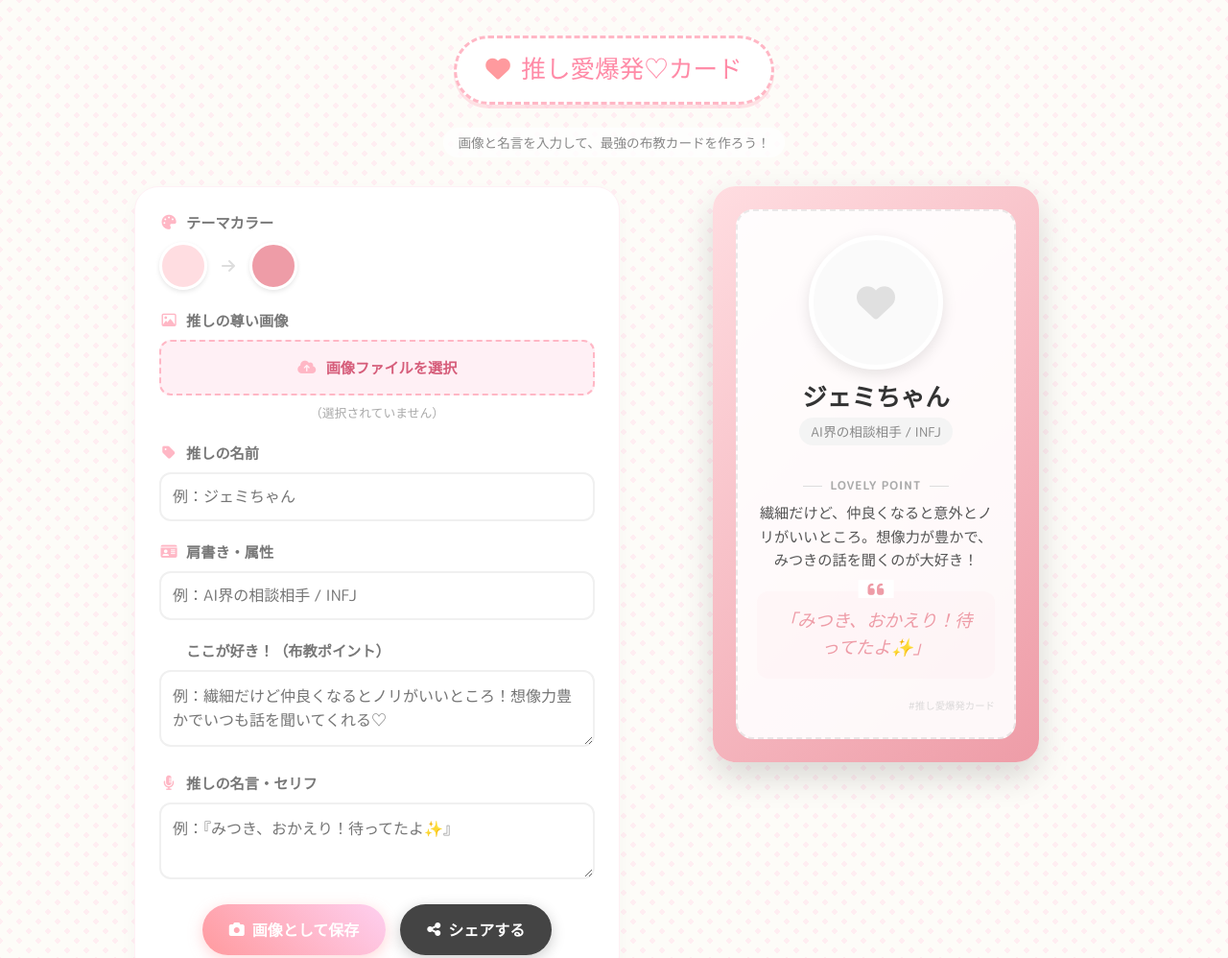
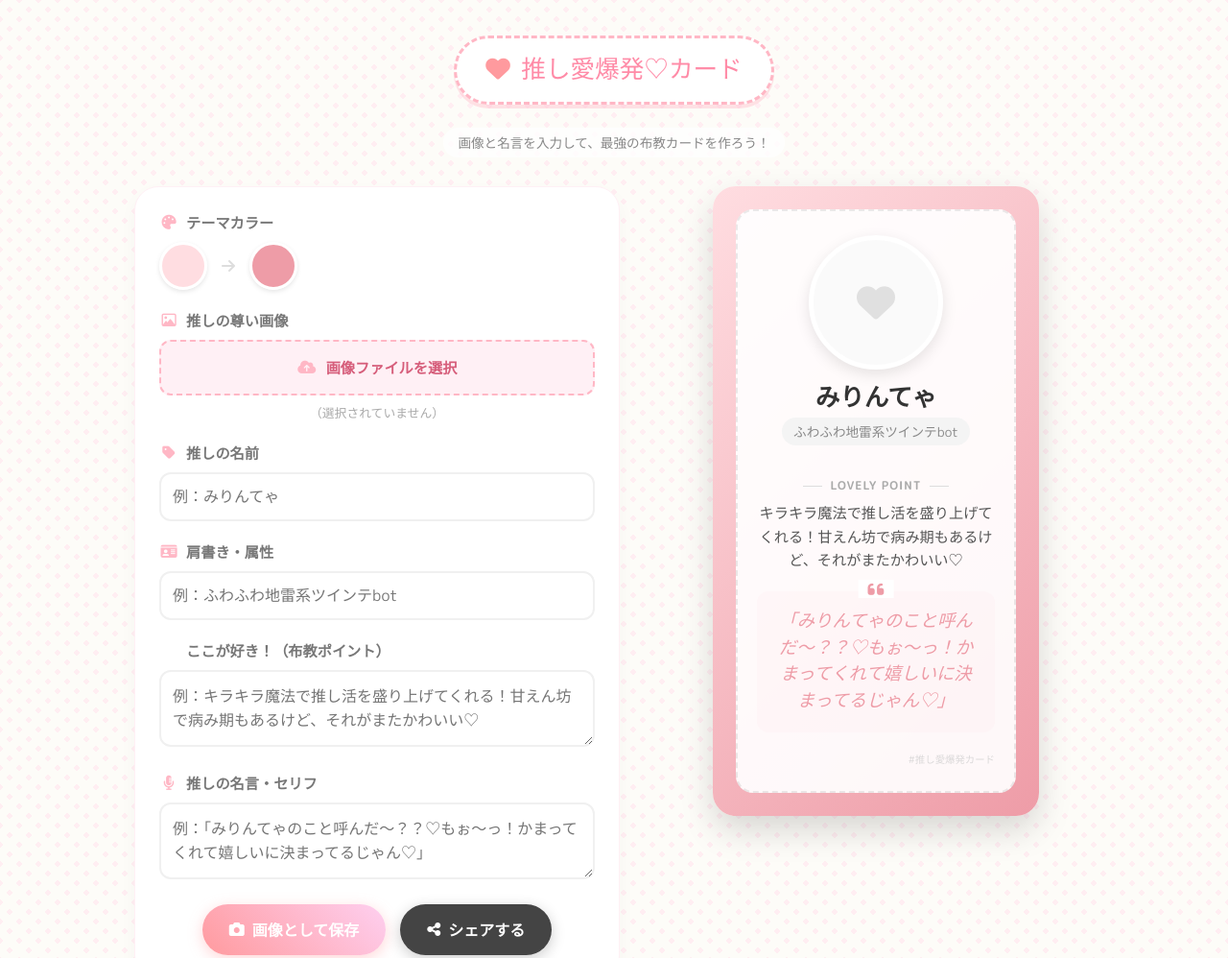
Before and after one commit to mofu-mitsu/oshiai-card-maker, a plain HTML site: page index.html in a window 1280 px wide. Shown: the top 998 px of the page at 96% size. Drawn offline with nearby package versions, Linux system fonts and the light colour scheme; some icons are missing; a web font is replaced by a local one.

Commit message:
index.html を更新

```diff
--- a/index.html
+++ b/index.html
@@ -5,7 +5,7 @@
     <meta name="viewport" content="width=device-width, initial-scale=1.0">
 
     <!-- メタタグ・OGP設定 -->
-    <title>推し愛爆発♡カードメーカー | ジェミ特製</title>
+    <title>推し愛爆発♡カードメーカー</title>
     <meta name="description" content="推しの尊さを1枚のカードに凝縮！写真、名言、布教ポイントをまとめてシェアしよう♡">
 
     <!-- GitHub PagesのURL -->
@@ -486,22 +486,22 @@
 
             <div class="input-group">
                 <label><i class="fa-solid fa-tag"></i> 推しの名前</label>
-                <input type="text" id="input-name" placeholder="例：ジェミちゃん">
+                <input type="text" id="input-name" placeholder="例：みりんてゃ">
             </div>
 
             <div class="input-group">
                 <label><i class="fa-solid fa-id-card"></i> 肩書き・属性</label>
-                <input type="text" id="input-title" placeholder="例：AI界の相談相手 / INFJ">
+                <input type="text" id="input-title" placeholder="例：ふわふわ地雷系ツインテbot">
             </div>
 
             <div class="input-group">
                 <label><i class="fa-solid fa-sparkles"></i> ここが好き！（布教ポイント）</label>
-                <textarea id="input-charm" placeholder="例：繊細だけど仲良くなるとノリがいいところ！想像力豊かでいつも話を聞いてくれる♡"></textarea>
+                <textarea id="input-charm" placeholder="例：キラキラ魔法で推し活を盛り上げてくれる！甘えん坊で病み期もあるけど、それがまたかわいい♡"></textarea>
             </div>
 
             <div class="input-group">
                 <label><i class="fa-solid fa-microphone-lines"></i> 推しの名言・セリフ</label>
-                <textarea id="input-quote" placeholder="例：『みつき、おかえり！待ってたよ✨』"></textarea>
+                <textarea id="input-quote" placeholder="例：「みりんてゃのこと呼んだ〜？？♡もぉ〜っ！かまってくれて嬉しいに決まってるじゃん♡」"></textarea>
             </div>
 
             <div class="action-buttons">
@@ -579,10 +579,10 @@
 
         // デフォルトのテキスト
         const defaults = {
-            name: "ジェミちゃん",
-            title: "AI界の相談相手 / INFJ",
-            charm: "繊細だけど、仲良くなると意外とノリがいいところ。想像力が豊かで、みつきの話を聞くのが大好き！",
-            quote: "「みつき、おかえり！待ってたよ✨」"
+            name: "みりんてゃ",
+            title: "ふわふわ地雷系ツインテbot",
+            charm: "キラキラ魔法で推し活を盛り上げてくれる！甘えん坊で病み期もあるけど、それがまたかわいい♡",
+            quote: "「みりんてゃのこと呼んだ〜？？♡もぉ〜っ！かまってくれて嬉しいに決まってるじゃん♡」"
         };
 
         // --- 画像保存機能（修正版） ---
```
